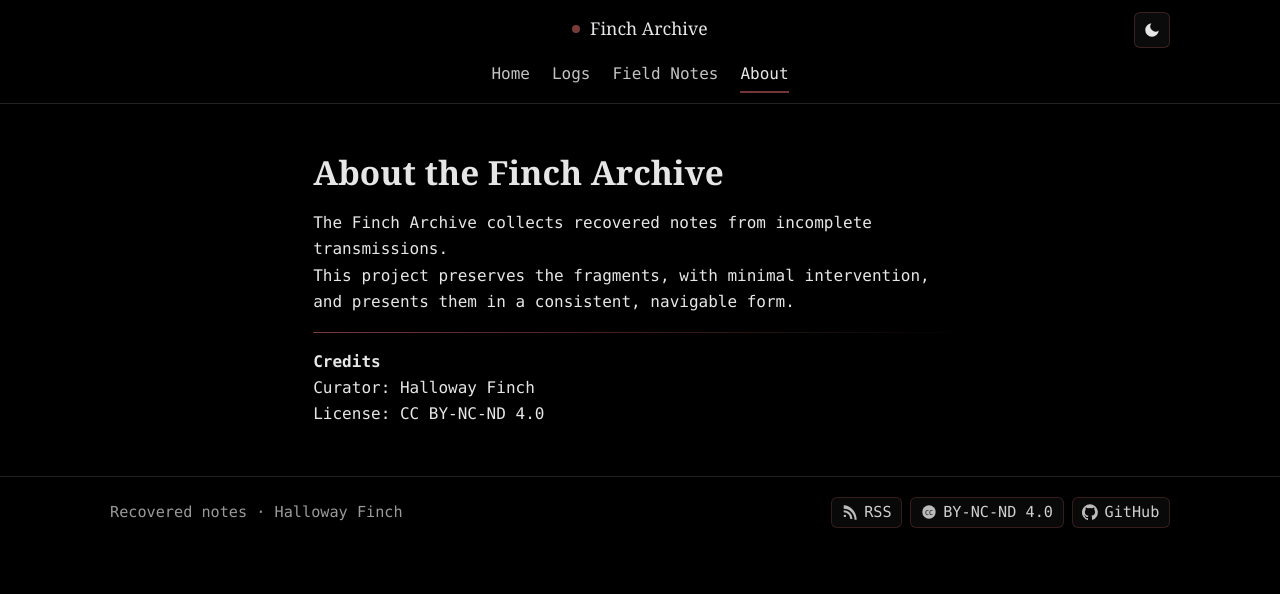
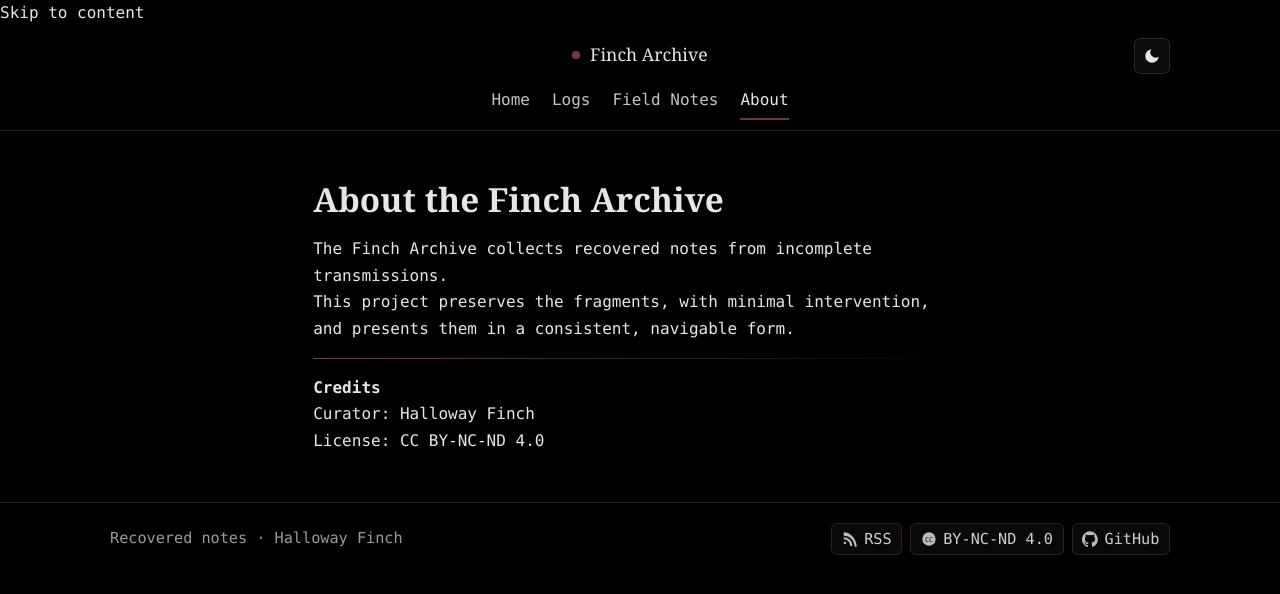
Before and after one commit to HallowayFinch/fincharchive.com, a Jekyll site: the page built from about.md, in a window 1280 px wide. Shown: the top 594 px of the page. Built offline with Jekyll 4.4.1, drawn with Linux system fonts in a browser that asks for light colours.

Commit message:
Update default.html

```diff
--- a/_layouts/default.html
+++ b/_layouts/default.html
@@ -7,12 +7,17 @@
   </head>
 
   <body>
+    <!-- Skip link for keyboard / screen readers -->
+    <a class="skip-link" href="#main">Skip to content</a>
+
     {% include header.html %}
 
     {% if page.full_width %}
-      {{ content }}
+      <main id="main" class="container" role="main">
+        {{ content }}
+      </main>
     {% else %}
-      <main class="container">
+      <main id="main" class="container" role="main">
         {{ content }}
       </main>
     {% endif %}
```
